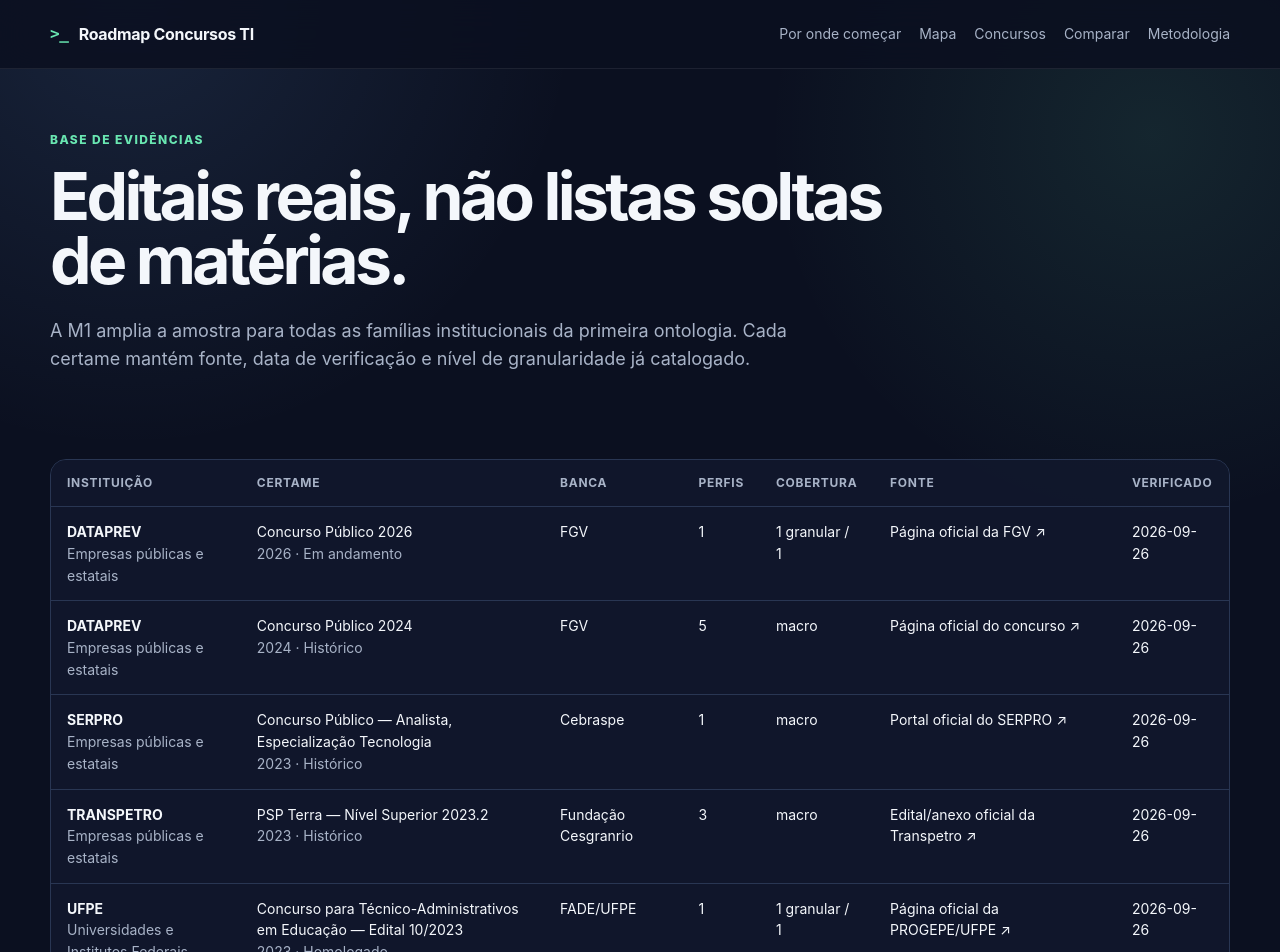
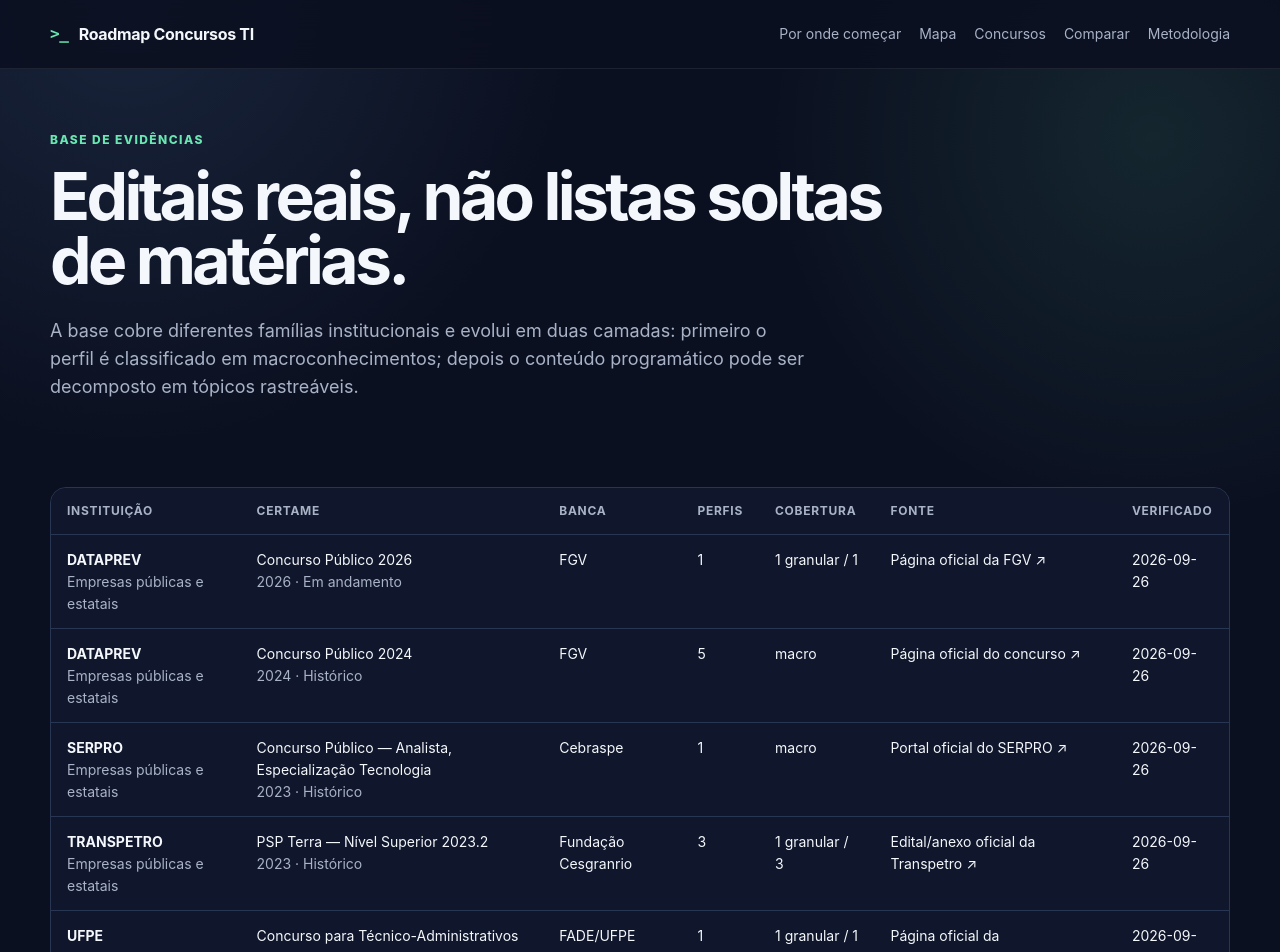
Before and after one commit to cvaraujo11/roadmap-concursos-ti, a Next.js app: page /concursos in a window 1280 px wide. Shown: the top 952 px of the page. Built offline with nearby package versions, Linux system fonts and the light colour scheme.

Commit message:
feat(contests): count granular extraction overlays

```diff
--- a/src/app/concursos/page.tsx
+++ b/src/app/concursos/page.tsx
@@ -1,5 +1,6 @@
 import Link from "next/link";
 import { contests, orgFamilyName } from "@/data/catalog";
+import { coverageForTrack } from "@/data/granular";
 
 const statusLabel = {
   "em-andamento": "Em andamento",
@@ -15,7 +16,7 @@
         <div className="container">
           <div className="eyebrow">Base de evidências</div>
           <h1>Editais reais, não listas soltas de matérias.</h1>
-          <p>A M1 amplia a amostra para todas as famílias institucionais da primeira ontologia. Cada certame mantém fonte, data de verificação e nível de granularidade já catalogado.</p>
+          <p>A base cobre diferentes famílias institucionais e evolui em duas camadas: primeiro o perfil é classificado em macroconhecimentos; depois o conteúdo programático pode ser decomposto em tópicos rastreáveis.</p>
         </div>
       </section>
       <section className="section">
@@ -27,7 +28,7 @@
               </thead>
               <tbody>
                 {contests.map((contest) => {
-                  const granular = contest.tracks.filter((track) => track.coverage === "topicos").length;
+                  const granular = contest.tracks.filter((track) => coverageForTrack(track) === "topicos").length;
                   return (
                     <tr key={contest.id}>
                       <td>
```
